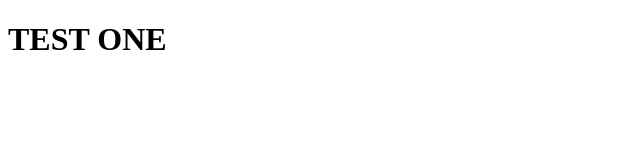
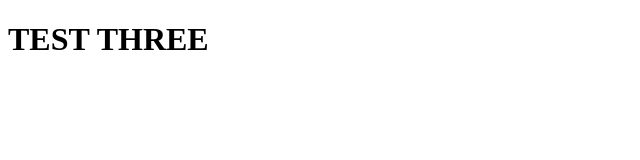
Before and after one commit to JynnC/Test, a plain HTML site: page index.html in a window 1280 px wide. Shown: the whole page, without its empty margins (0-640 px from the left). Drawn offline with Linux system fonts and the light colour scheme.

Commit message:
add test three

```diff
--- a/index.html
+++ b/index.html
@@ -6,6 +6,6 @@
     <title>Document</title>
 </head>
 <body>
-    <h1>TEST ONE</h1>
+    <h1>TEST THREE</h1>
 </body>
 </html>
```
